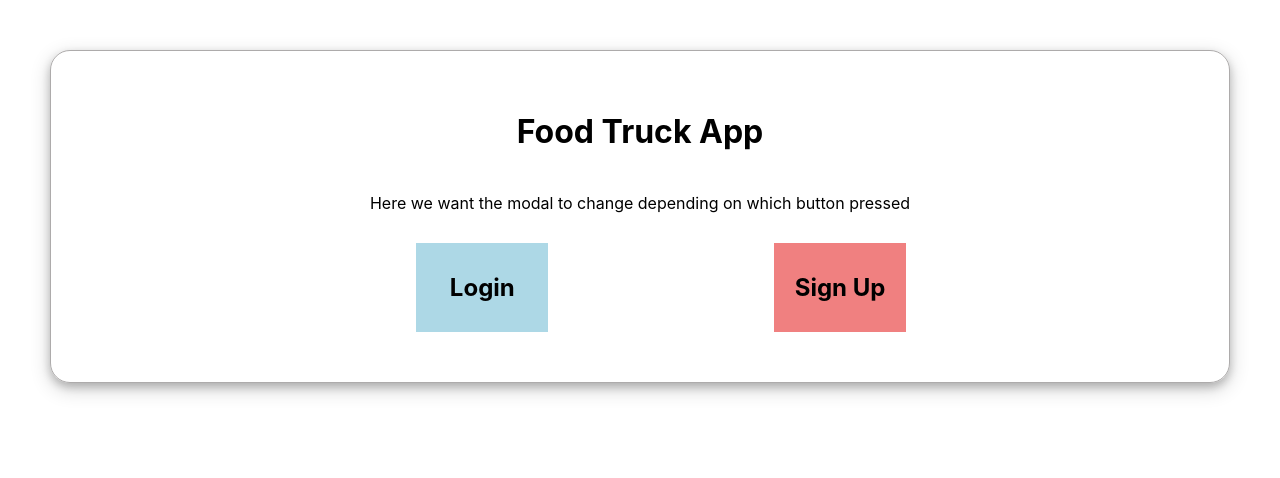
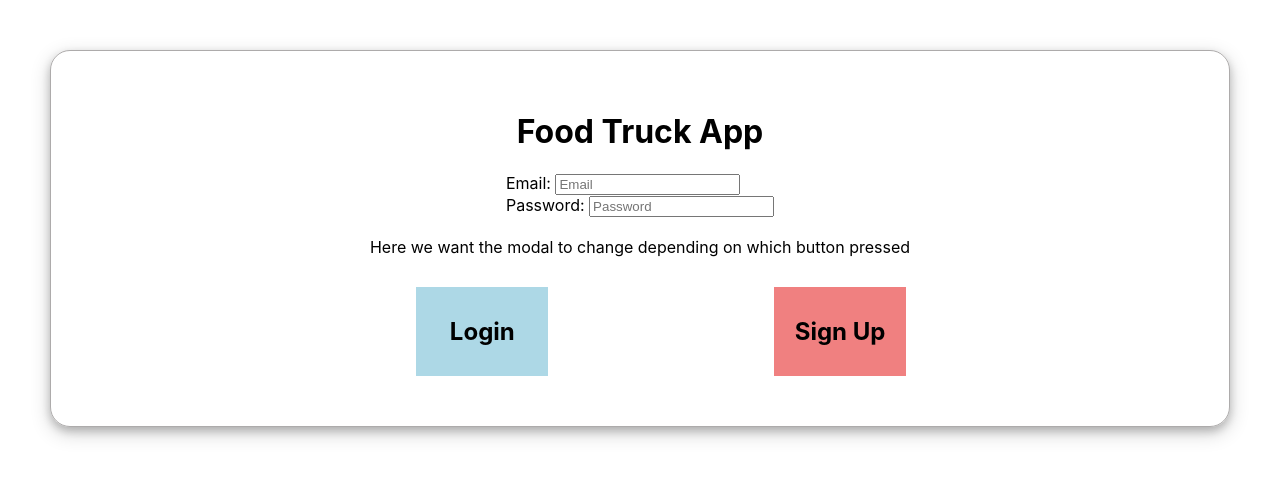
Before and after one commit to rmsanchez93/taco_app, a React (Create React App) app in the folder taco_frontend/: page /welcome_page in a window 1280 px wide. Shown: the top 478 px of the page. Built offline with nearby package versions, Linux system fonts and the light colour scheme.

Commit message:
title modal with inputs created

```diff
--- a/taco_frontend/src/WelcomePage.js
+++ b/taco_frontend/src/WelcomePage.js
@@ -31,20 +31,15 @@ class WelcomePage extends React.Component{
     <div className='main-container'>
       <h1> Food Truck App </h1>
 
-      {/* NOTE: For some reason this form makes an error
-    Error: input is a void element tag and must neither have `children` nor use `dangerouslySetInnerHTML`.
-            Must find a way to clear problem
-       */}
-
-          {/* <form>
+          <form>
 
               <label> Email: </label>
-                <input type='text' placeholder='Email' name='Email'>  </input>
+                <input type='text' placeholder='Email' name='Email'/>
+               <br/>
+               <label> Password: </label>
+                <input type='text' placeholder='Password '/>
 
-               <label> Password: </label>
-                <input type='text' placeholder='Password '> </input>
-
-          </form> */}
+          </form>
 
 
       <div>
```
